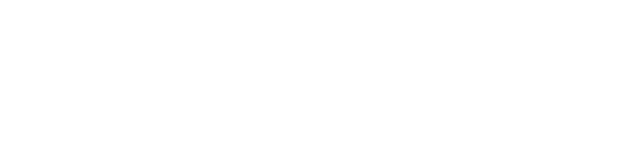
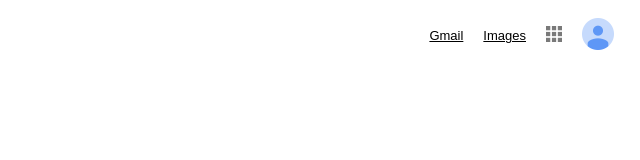
Before and after one commit to robinkataria/google-homepage, a plain HTML site: page index.html in a window 1280 px wide. Shown: the whole page, without its empty margins (640-1280 px from the left). Drawn offline with Linux system fonts and the light colour scheme.

Commit message:
Navbar setup

```diff
--- a/index.html
+++ b/index.html
@@ -8,8 +8,13 @@
 </head>
 
 <body>
-    <div class="main-container">
 
+    <div class="navbar">
+        <a class="nav-item" href="#">Gmail</a>
+        <a class="nav-item" href="#">Images</a>
+        <a class="nav-item" href="#"><img style="width: 16px;" src="images/google-apps.jpg" /></a>
+        <a class="nav-item" href="#"><img style="width: 32px;" src="images/googleAccount.png" /></a>
     </div>
+
 </body>
 </html>
--- a/styles.css
+++ b/styles.css
@@ -1,20 +1,37 @@
-/* Normalising CSS by Universal selector */
+/*      Normalising CSS by Universal selector       */
 * {
     margin:0;
     padding:0;
     box-sizing: border-box;
-    /* box-sizing defines how width & height of ele are calculated */
+    /* box-sizing defines how width & height of ele. are calculated */
 }
 
-/* Parent element setup - Project wide */
+/*      Parent element setup - Project wide     */
 body {
     font-family: Arial, sans-serif;
     font-weight: 400;
     font-size: 16px;
+    width: 100vw;
+    height: 100vh;
+    padding: 0 16px;
 }
 
-.main-container {
-    width: 100vw;
-    height: 100vh;
-    padding: 0 2em;
+
+/*      NAVBAR      */
+.navbar {
+    padding: 8px 0;
+    display: flex;
+    justify-content: flex-end;
+    align-items: center;
 }
+
+.nav-item {
+    margin: 10px;
+    font-size: 13px;
+    color: black;
+}
+
+a:hover {
+    text-decoration: underline;
+    color: #777;
+}
```
Also changed, not shown: images/google-apps.jpg (added), images/googleAccount.png (added).
